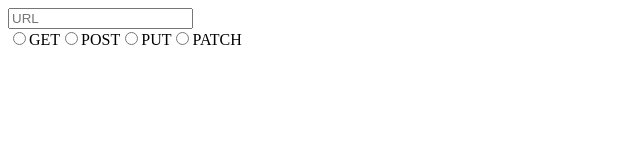
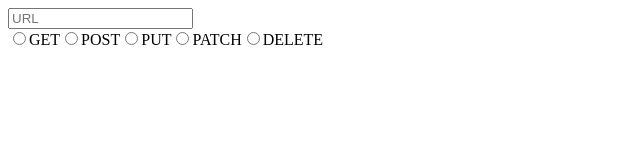
Before and after one commit to jillianlg/RESTy, a React app: page / in a window 1280 px wide. Shown: the top 160 px of the page, without its empty margins (0-640 px from the left). Built offline with nearby package versions, Linux system fonts and the light colour scheme.

Commit message:
adds DELETE input radio button with method and onChange and label

```diff
--- a/src/components/RequestForm/RequestForm.jsx
+++ b/src/components/RequestForm/RequestForm.jsx
@@ -30,6 +30,10 @@ const RequestForm = ({ url, method, onSubmit, onChange }) => {
           onChange={onChange} />
         <label htmlFor="patch">PATCH</label>
         {/* DELETE method */}
+        <input type="radio" id="delete" name="method" value="DELETE"
+          checked={method === 'DELETE'}
+          onChange={onChange} />
+        <label htmlFor="delete">DELETE</label>
       </div>
     </div>
 
```
